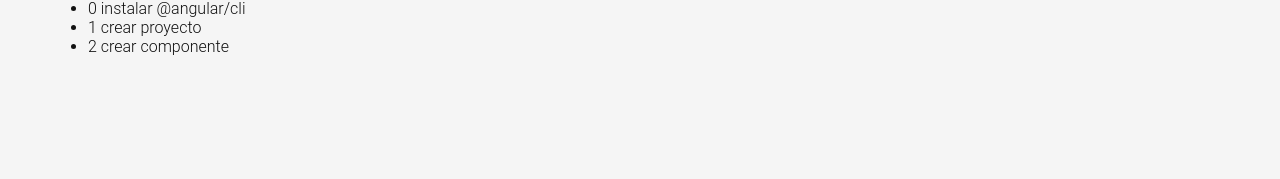
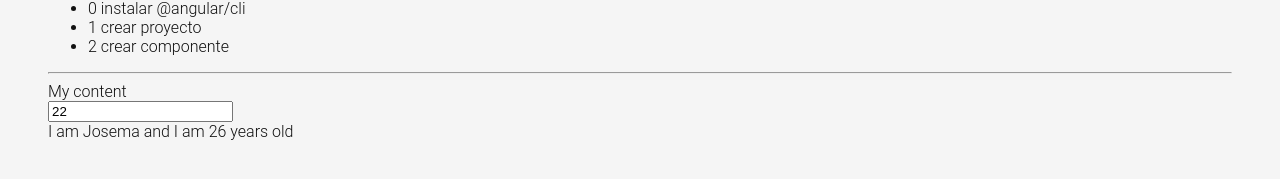
Before and after one commit to josema357/todo_app, an Angular app: page /labs in a window 1280 px wide. Shown: the part 1908-2087 px from the top of the page. Before the commit the page ends 2028 px from the top, so only its background shows below. Built offline with nearby package versions, Linux system fonts and the light colour scheme.

Commit message:
add: ngIf for plurality

```diff
--- a/src/app/pages/home/home.component.html
+++ b/src/app/pages/home/home.component.html
@@ -59,7 +59,7 @@
     <!-- This footer should be hidden by default and shown when there are todos -->
     <footer class="footer">
       <!-- This should be `0 items left` by default -->
-      <span class="todo-count"><strong>{{ tasks().length }}</strong> item left</span>
+      <span *ngIf="tasks().length >= 1" class="todo-count"><strong>{{ tasks().length }}</strong>{{ tasks().length <= 1 ? " item" : " items" }}</span>
       <!-- Remove this if you don't implement routing -->
       <ul class="filters">
         <li>
--- a/src/app/pages/labs/labs.component.html
+++ b/src/app/pages/labs/labs.component.html
@@ -15,13 +15,13 @@
   <input type="text" [value]="name()" />
   <button [disabled]="statusButton">Click me</button>
   <hr />
-  <p>Person: {{ person.name }}</p>
-  <p>Age: {{ person.age }}</p>
-  <img [src]="person.avatar" alt="" /><br />
+  <p>Person: {{ person().name }}</p>
+  <p>Age: {{ person().age }}</p>
+  <img [src]="person().avatar" alt="" /><br />
   <button (click)="clickHandler()">Click here</button><br>
   <button (dblclick)="clickHandler()">Double click</button>
   <p>(change)</p>
-  <input type="number" [value]="person.age" (change)="onChangeHandler($event)"/>
+  <input type="number" [value]="person().age" (change)="onChangeHandler($event)"/>
   <p>(keydown)</p>
   <input type="text" [value]="name()" (keydown)="keyDownHandler($event)"/>
   <p>(keyup)</p>
@@ -38,4 +38,16 @@
       {{ i }} {{ task }}
     </li>
   </ul>
+  <hr>
+  <div *ngIf="name() === 'Josema'">
+    My content
+  </div>
+  <input type="number" [value]="person().age" (change)="changeAge($event)"/> <br>
+  <div *ngIf="person().name === 'Jose' && person().age > 18; else elseBlock">
+    I am Josema and I am 26 years old
+  </div>
+  <ng-template #elseBlock>
+    I am 18 years old
+  </ng-template>
+
 </div>
--- a/src/app/pages/labs/labs.component.ts
+++ b/src/app/pages/labs/labs.component.ts
@@ -19,11 +19,11 @@
   age = 26
   statusButton = true
   image = 'https://www.hola.com/imagenes/mascotas/20180925130054/consejos-para-cuidar-a-un-gatito-recien-nacido-cs/0-601-526/cuidardgatito-t.jpg?im=Resize=(1200)'
-  person = {
+  person = signal({
     name: 'Jose',
     age: 22,
     avatar: 'https://josema-portfolio.vercel.app/_next/image?url=%2F_next%2Fstatic%2Fmedia%2Fprofile.5e678fe0.webp&w=828&q=100'
-  }
+  })
   clickHandler(){
     alert("Alerta uno")
   }
@@ -36,4 +36,15 @@
     const input = event.target as HTMLInputElement;
     console.log(input.value);
   }
+
+  changeAge(event: Event){
+    const input = event.target as HTMLInputElement;
+    const newValue = input.value;
+    this.person.update(prevState => {
+      return {
+        ...prevState,
+        age: parseInt(newValue, 10)
+      }
+    })
+  }
 }
```
